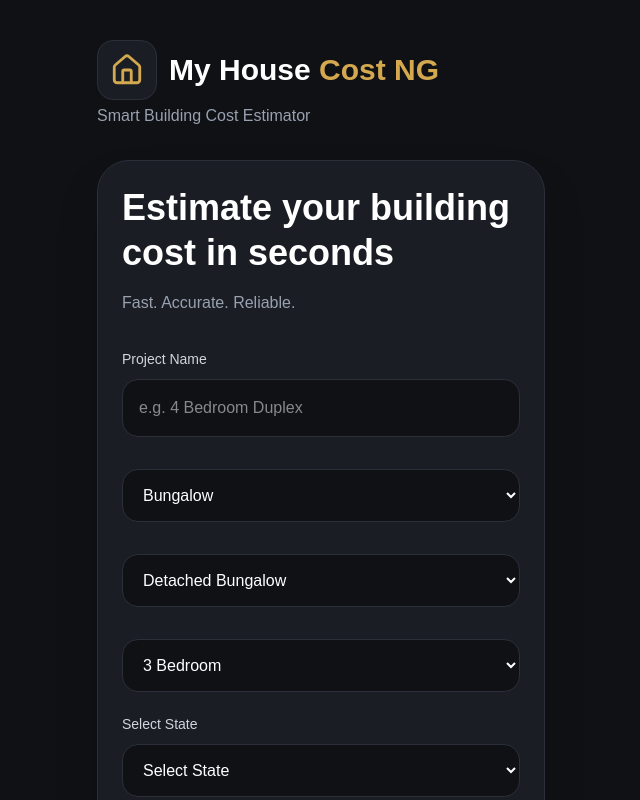
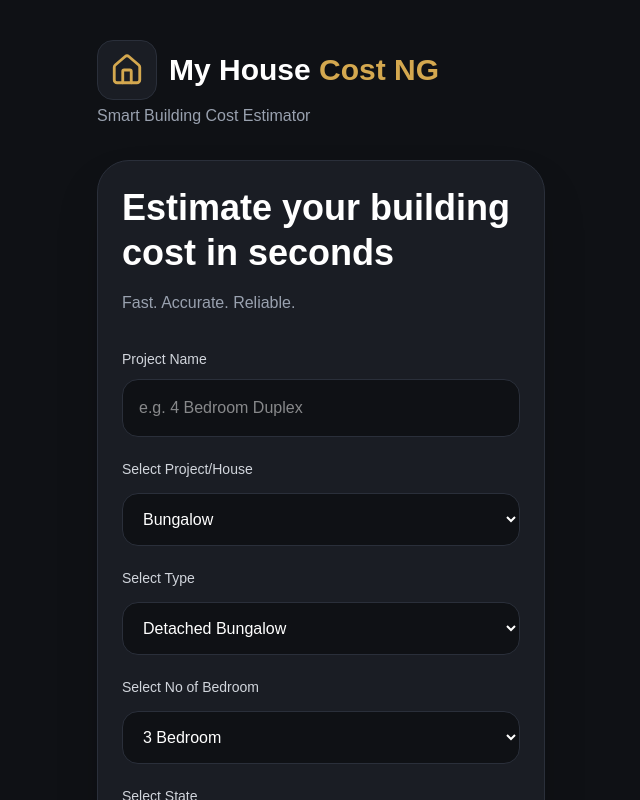
Before and after one commit to idrisndagbagobig-del/my-house-cost-ng, a Next.js app: page / in a window 1280 px wide. Shown: the top 800 px of the page, without its empty margins (319-959 px from the left). Built offline with nearby package versions, Linux system fonts and the light colour scheme.

Commit message:
Updated estimator UI and authentication system

```diff
--- a/app/page.tsx
+++ b/app/page.tsx
@@ -771,6 +771,10 @@ const contractors = [
                 />
               </div>
 
+<label className="text-sm text-gray-300">
+  Select Project/House
+</label>
+
 <select
   value={buildingCategory}
   onChange={(e) =>
@@ -794,6 +798,10 @@ const contractors = [
 
 </select>
 
+<label className="text-sm text-gray-300">
+  Select Type
+</label>
+
 <select
   value={buildingSubtype}
   onChange={(e) =>
@@ -817,6 +825,10 @@ const contractors = [
 
 </select>
 
+<label className="text-sm text-gray-300">
+  Select No of Bedroom
+</label>
+
 {buildingCategory !== "HighRise" && (
 
 <select
@@ -889,6 +901,14 @@ const contractors = [
 
 )}
 
+{buildingCategory !== "Bungalow" &&
+ buildingCategory !== "Traditional" && (
+
+<label className="text-sm text-gray-300">
+  Select Floor
+</label>
+
+)}
 {buildingCategory !== "Bungalow" &&
  buildingCategory !== "Traditional" && (
 
```
